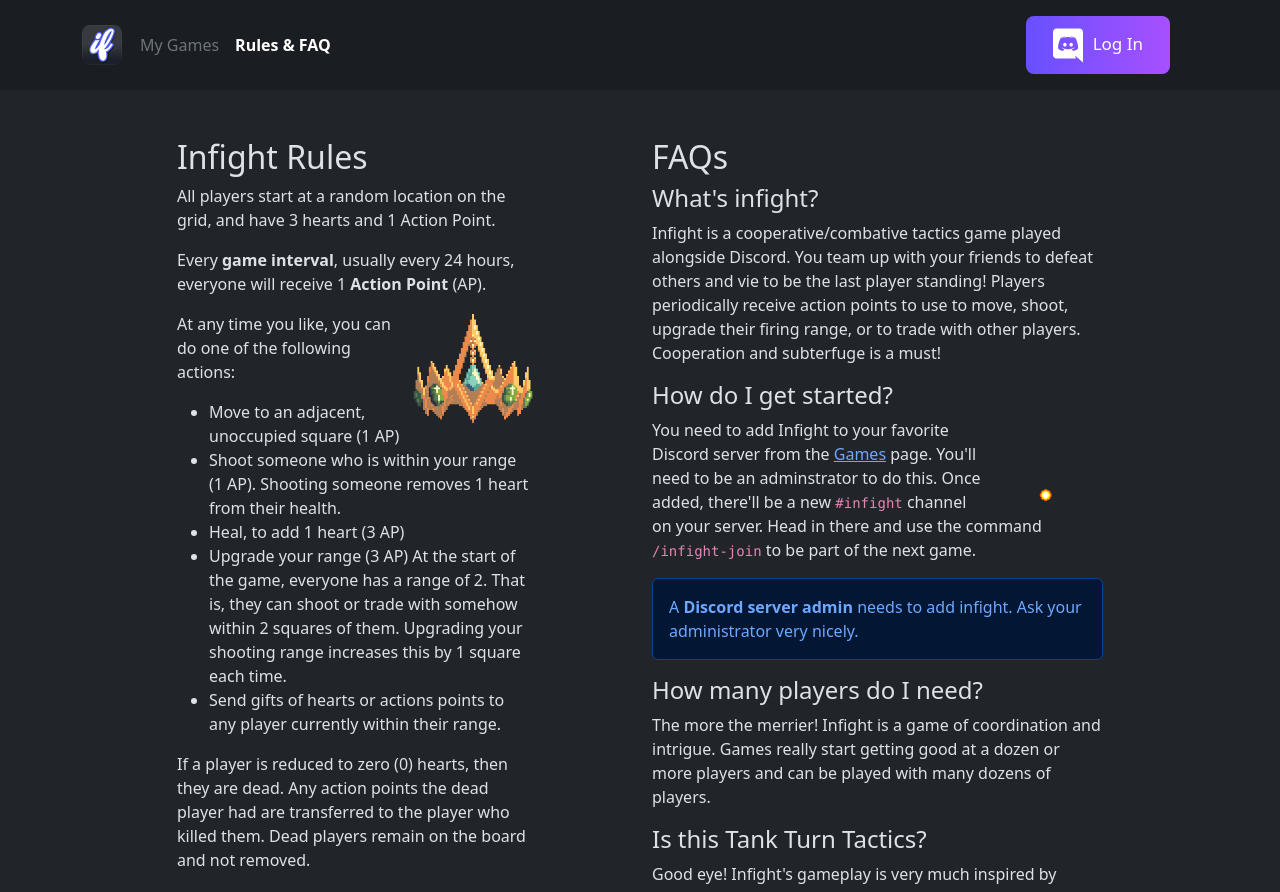
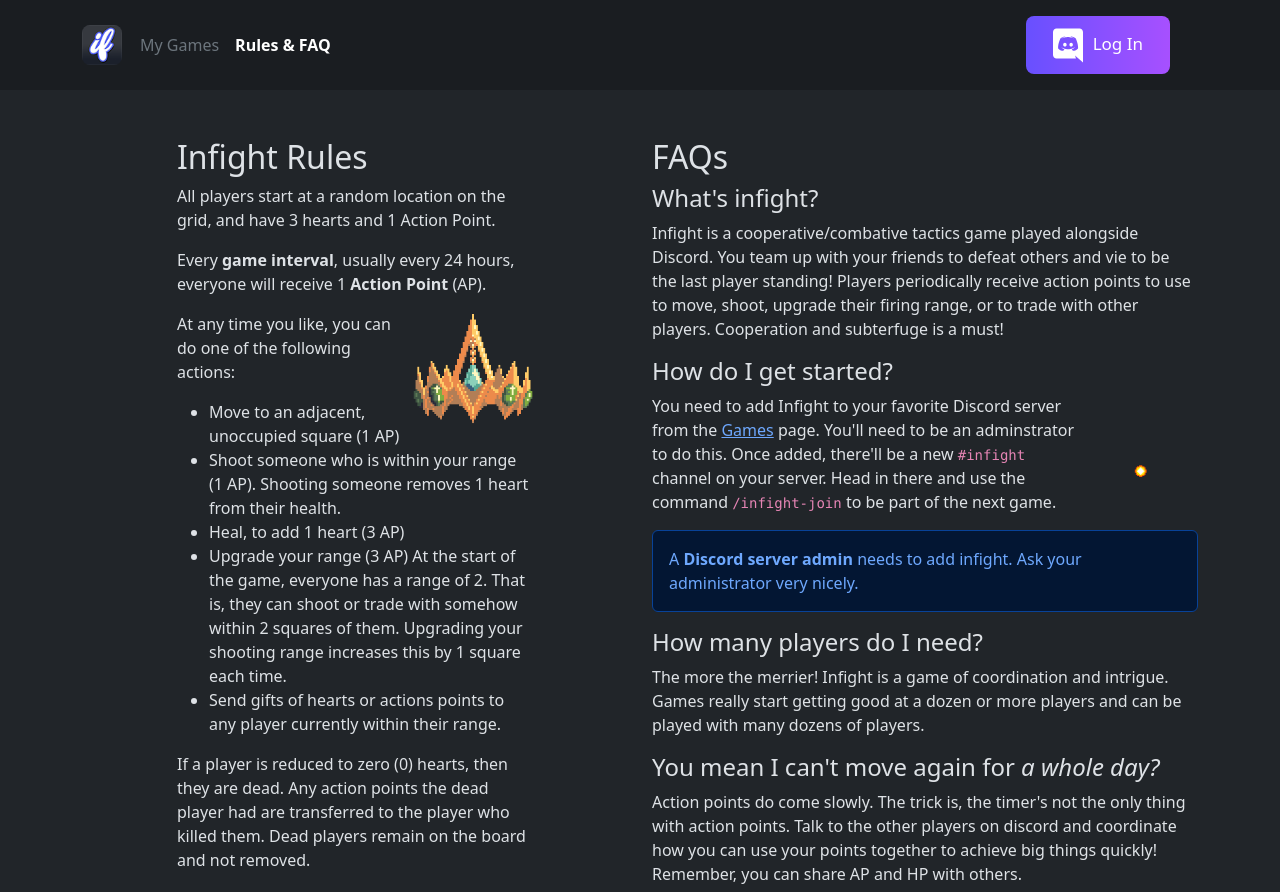
Before and after one commit to Infight-io/infight-ui, a Vue app: page /FAQ in a window 1280 px wide. Shown: the top 892 px of the page. Built offline with nearby package versions, Linux system fonts and the light colour scheme.

Commit message:
enhance FAQ and Games layout; improve responsiveness and content presentation

```diff
--- a/src/views/FAQ.vue
+++ b/src/views/FAQ.vue
@@ -7,7 +7,7 @@ import { h } from 'vue';
     <main>
         <div class="container">
             <div class="row">
-                <div class="offset-1 col-sm-4">
+                <div class="offset-lg-1 col-lg-4">
 
                     <h2 class="mt-5">Infight Rules</h2>
 
@@ -52,7 +52,7 @@ import { h } from 'vue';
                     <p>You can't win this game without making some friends and stabbing some backs. Probably.</p>
 
                 </div>
-                <div class="offset-1 col-sm-5">
+                <div class="offset-lg-1 col-lg-6">
                     <h2 class="mt-5">FAQs</h2>
                     <h4>What's infight?</h4>
                     <p>Infight is a cooperative/combative tactics game played alongside Discord. You team up with your
@@ -74,14 +74,23 @@ import { h } from 'vue';
                     A <strong>Discord server admin</strong> needs to add infight. Ask your administrator very nicely.
                     </div>
 
-                    <h4>How many players do I need?</h4>
-                    <p>The more the merrier! Infight is a game of coordination and intrigue. Games really start getting
-                        good at a dozen or more players and can be played with many dozens of players.
+<h4>How many players do I need?</h4>
+<p>The more the merrier! Infight is a game of coordination and intrigue. Games really start getting
+    good at a dozen or more players and can be played with many dozens of players.
+</p>
+
+
+<h4>You mean I can't move again for <em>a whole day?</em></h4>
+                    <p>Action points do come slowly. The trick is, the timer's not the only thing with action points.
+                        Talk to the other players on discord and coordinate how you can use your points together to
+                        achieve big things quickly! Remember, you can share AP and HP with others.
                     </p>
 
 
                     <h4>Is this Tank Turn Tactics?</h4>
-                    <p>Good eye! Infight's gameplay is very much inspired by
+                    <p>Good eye! Infight's gameplay is very much inspired by <a href="https://lukemuscat.com/" target="_blank">Luke Muskat's</a>
+                        banned <a href="https://www.youtube.com/watch?v=t9WMNuyjm4w" target="_blank">pen and paper tabletop game.</a> Infight is
+                        built from scratch to make this game concept real on the internet!
                     </p>
                 </div>
             </div>
--- a/src/views/Games.vue
+++ b/src/views/Games.vue
@@ -46,17 +46,6 @@ export default {
     <div class="container">
 
       <div class="row">
-
-        <div class="col-sm-5">
-          <h1 class="mt-5">Betray your Discord Pals!</h1>
-          <p class="lead"></p>
-          <p>Infight.io is a board game you play alongside your favorite discord servers.
-            To win an infight, you need to team up with other players, share resources and
-            edge out you friends.
-          </p>
-
-          <p>Check out the rules and invite your friends!</p>
-        </div>
         <div class="col-sm-7">
           <h2 class="mt-5">My Games</h2>
           <p class="lead">Each Discord can have one game at a time. Be there or be square!</p>
@@ -88,6 +77,19 @@ export default {
             </div>
           </div>
         </div>
+
+        <div class="col-sm-5">
+          <h1 class="mt-5">Betray your Discord Pals!</h1>
+          <p class="lead"></p>
+          <p>Infight.io is a board game you play alongside your favorite discord servers.
+            To win an infight, you need to team up with other players, share resources and
+            edge out you friends.
+          </p>
+
+          <p>Check out the rules and invite your friends!</p>
+
+          <img src="/img/homepageSplash.png" class="img-fluid" alt="an Infight game board">
+        </div>
       </div>
     </div>
   </main>
```
Also changed, not shown: public/img/homepageSplash.png (added).
